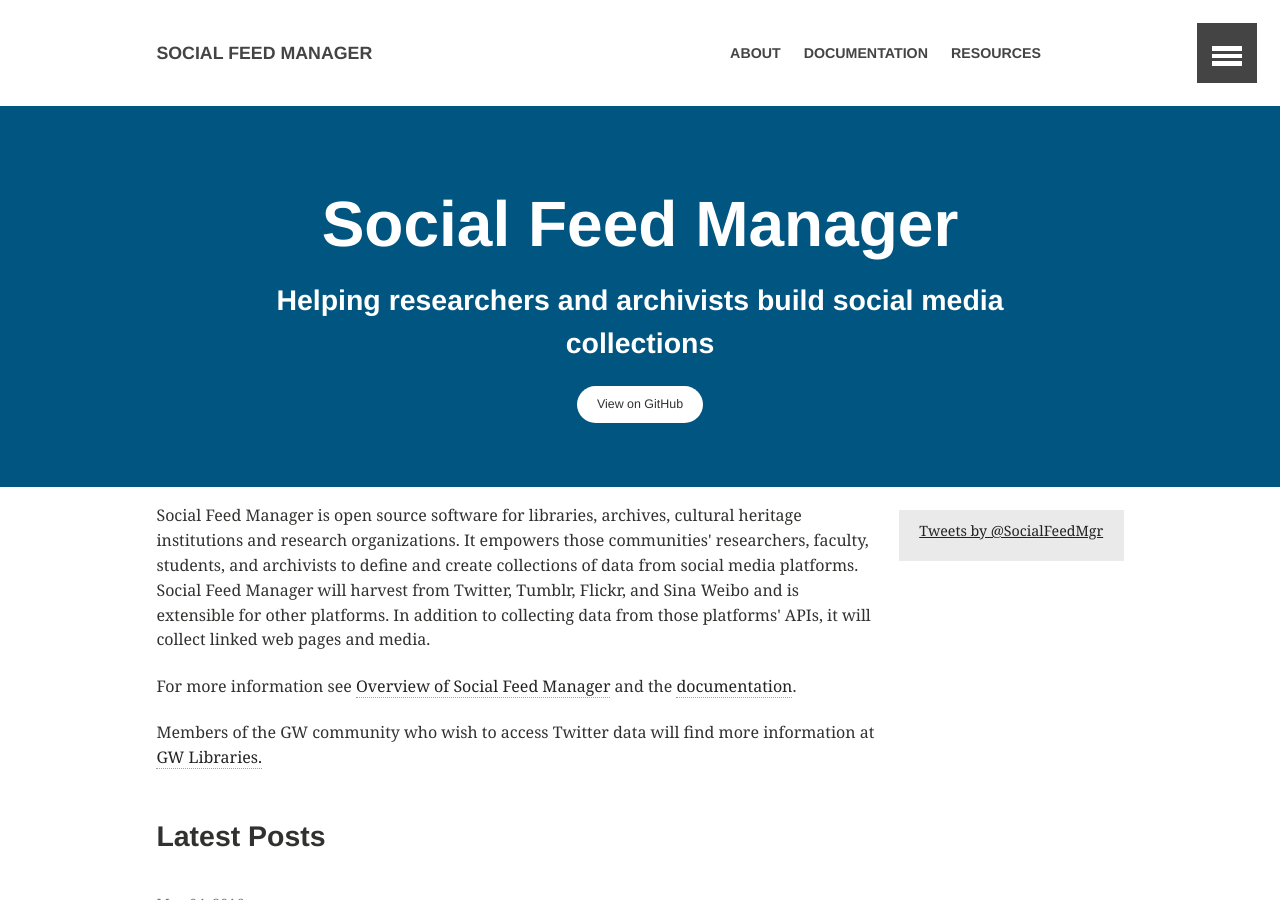
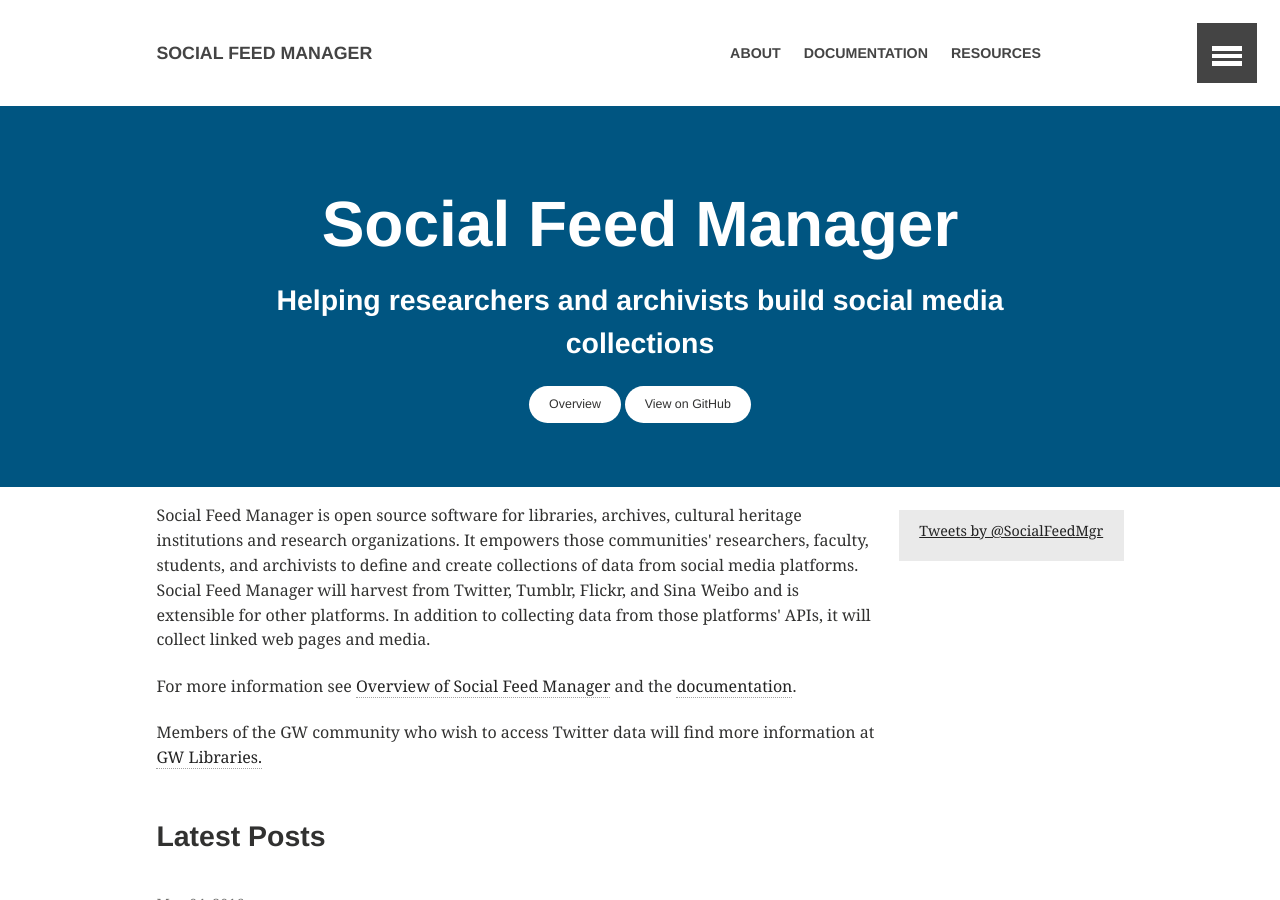
Before and after one commit to gwu-libraries/sfm-ui, a Jekyll site: the page built from index.md, in a window 1280 px wide and 900 px high. Built offline with Jekyll 4.4.1, drawn with Linux system fonts in a browser that asks for light colours; comment, search, counter and statistics services are not loaded.

Commit message:
overview links

```diff
--- a/_layouts/home.html
+++ b/_layouts/home.html
@@ -38,7 +38,7 @@
       <div class="wrap page-lead-content">
         <h1>Social Feed Manager</h1>
         <h2>Helping researchers and archivists build social media collections</h2>
-        <a href="https://github.com/gwu-libraries/sfm-ui" class="btn-inverse">View on GitHub</a>
+        <a href="{{ site.github.url }}/about/overview" class="btn-inverse">Overview</a> <a href="https://github.com/gwu-libraries/sfm-ui" class="btn-inverse">View on GitHub</a>
       </div><!-- /.page-lead-content -->
     </div><!-- /.page-lead -->
     {% endif %}
```
Also changed, not shown: about/overview.md (+1 -1 lines).
